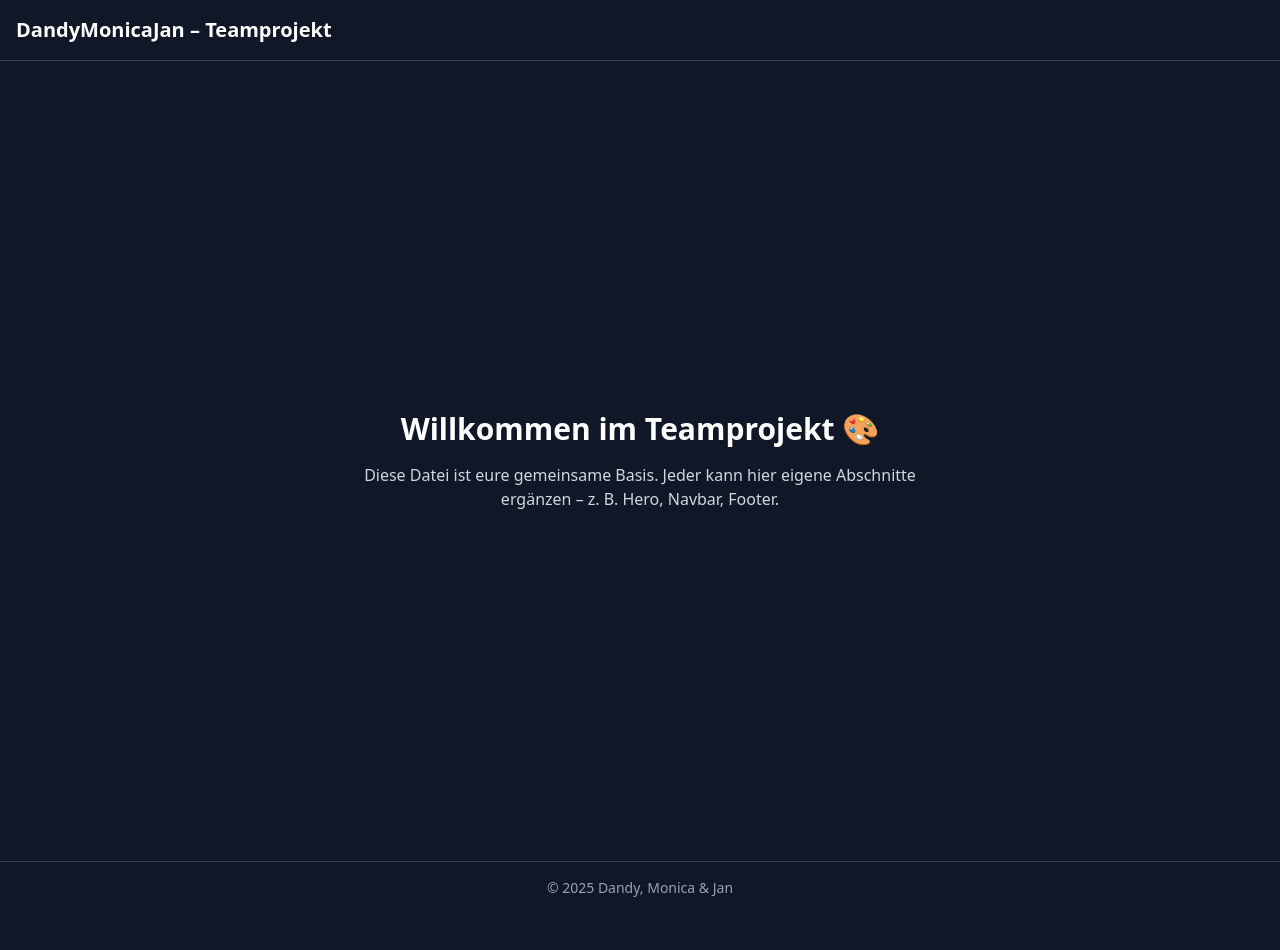
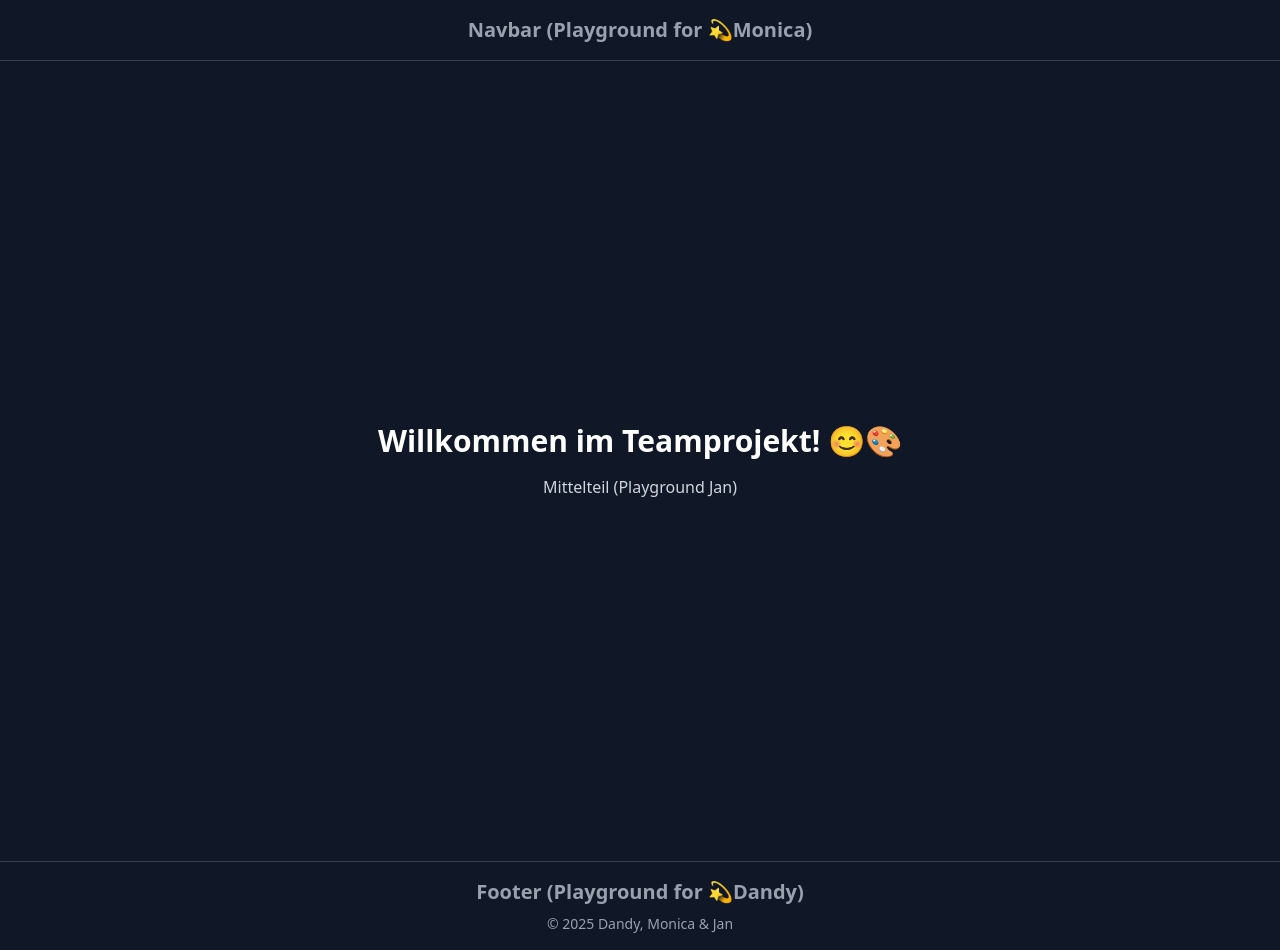
Before and after one commit to jan-ninh/news-homepage, a plain HTML site: page index.html in a window 1280 px wide. Before the commit the page ends 914 px from the top, so only its background shows below. Drawn offline with nearby package versions, Linux system fonts and the light colour scheme.

Commit message:
Update index.html

```diff
--- a/index.html
+++ b/index.html
@@ -6,27 +6,28 @@
     <title>DandyMonicaJan – Teamprojekt</title>
     <script src="https://cdn.jsdelivr.net/npm/@tailwindcss/browser@4"></script>
   </head>
+
   <body class="bg-gray-900 text-white font-sans">
-    <!-- 🔹 Navbar -->
+    <!-- Navbar (Monica)-->
     <header class="p-4 border-b border-gray-700">
-      <h1 class="text-xl font-semibold">DandyMonicaJan – Teamprojekt</h1>
+      <h1 class="text-xl font-semibold text-gray-400 text-center">
+        Navbar (Playground for 💫Monica)
+      </h1>
     </header>
 
-    <!-- 🔹 Hauptbereich -->
+    <!-- Mittelteil (Jan) -->
     <main
       class="min-h-screen p-6 flex flex-col items-center justify-center text-center"
     >
-      <h2 class="text-3xl font-bold mb-4">Willkommen im Teamprojekt 🎨</h2>
-      <p class="text-gray-300 max-w-xl">
-        Diese Datei ist eure gemeinsame Basis. Jeder kann hier eigene Abschnitte
-        ergänzen – z. B. Hero, Navbar, Footer.
-      </p>
+      <h2 class="text-3xl font-bold mb-4">Willkommen im Teamprojekt! 😊🎨</h2>
+      <p class="text-gray-300 max-w-xl">Mittelteil (Playground Jan)</p>
     </main>
 
-    <!-- 🔹 Footer -->
+    <!-- Footer (Dandy) -->
     <footer
       class="p-4 border-t border-gray-700 text-sm text-gray-400 text-center"
     >
+      <p class="text-xl font-semibold pb-2">Footer (Playground for 💫Dandy)</p>
       &copy; 2025 Dandy, Monica & Jan
     </footer>
   </body>
```
